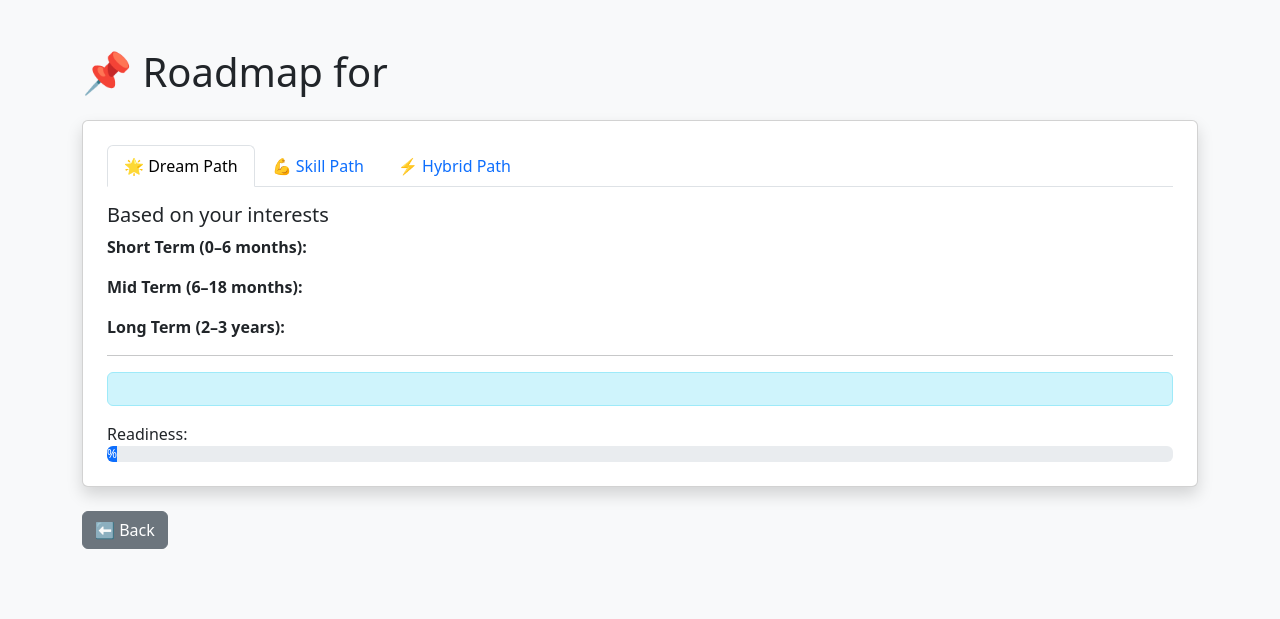
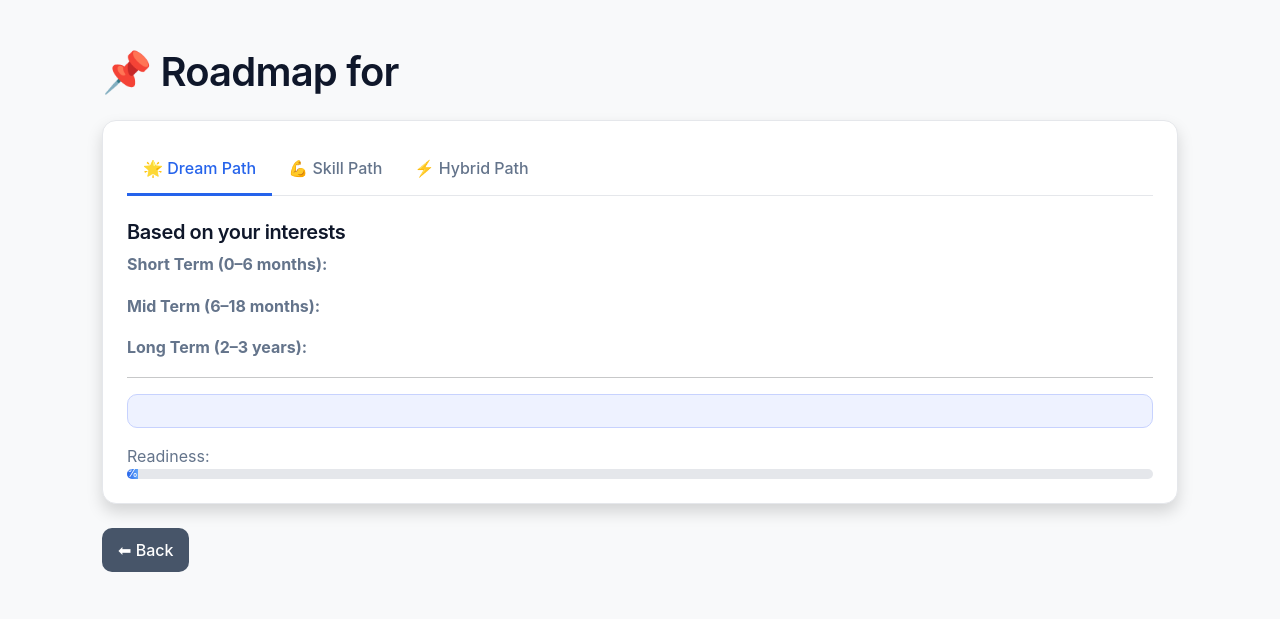
Before and after one commit to manoharportfolio/career-navigator, a Flask app: template backend/templates/roadmap.html in a window 1280 px wide. Shown: the top 619 px of the page. Run offline with Flask 3, Linux system fonts and the light colour scheme; the template is opened without the code that fills it, so the values that code supplies are empty.

Commit message:
style sheet updated

```diff
--- a/backend/static/style.css
+++ b/backend/static/style.css
@@ -0,0 +1,233 @@
+/* =========================
+   Global Reset & Variables
+   ========================= */
+:root {
+  --primary: #2563eb;       /* Calm blue, not loud */
+  --primary-soft: #e0e7ff;
+  --bg: #f8fafc;
+  --card-bg: #ffffff;
+  --text-main: #0f172a;
+  --text-muted: #64748b;
+  --border-soft: #e5e7eb;
+  --radius: 14px;
+  --shadow-soft: 0 10px 25px rgba(0, 0, 0, 0.06);
+}
+
+body {
+  background: var(--bg);
+  color: var(--text-main);
+  font-family: "Inter", system-ui, -apple-system, BlinkMacSystemFont,
+    "Segoe UI", Roboto, Helvetica, Arial, sans-serif;
+  line-height: 1.6;
+}
+
+/* =========================
+   Headings & Text
+   ========================= */
+h1, h2, h3, h4, h5 {
+  font-weight: 600;
+  letter-spacing: -0.02em;
+}
+
+p, li, label {
+  color: var(--text-muted);
+}
+
+.lead {
+  font-size: 1.05rem;
+}
+
+/* =========================
+   Containers
+   ========================= */
+.container {
+  max-width: 1100px;
+}
+
+/* =========================
+   Cards (core visual identity)
+   ========================= */
+.card {
+  background: var(--card-bg);
+  border-radius: var(--radius);
+  border: 1px solid var(--border-soft);
+  box-shadow: var(--shadow-soft);
+}
+
+.card-body {
+  padding: 1.4rem;
+}
+
+.card-title {
+  color: var(--text-main);
+  font-weight: 600;
+}
+
+/* Hover lift for results cards */
+.results-card,
+.col-md-4 .card {
+  transition: transform 0.25s ease, box-shadow 0.25s ease;
+}
+
+.col-md-4 .card:hover {
+  transform: translateY(-6px);
+  box-shadow: 0 18px 35px rgba(0, 0, 0, 0.08);
+}
+
+/* =========================
+   Forms (index page focus)
+   ========================= */
+.form-label {
+  color: var(--text-main);
+  font-weight: 500;
+}
+
+.form-control,
+.form-select {
+  border-radius: 10px;
+  border: 1px solid var(--border-soft);
+  padding: 0.65rem 0.75rem;
+}
+
+.form-control:focus,
+.form-select:focus {
+  border-color: var(--primary);
+  box-shadow: 0 0 0 3px var(--primary-soft);
+}
+
+/* =========================
+   Buttons
+   ========================= */
+.btn {
+  border-radius: 10px;
+  font-weight: 500;
+  padding: 0.6rem 1rem;
+}
+
+.btn-primary {
+  background: var(--primary);
+  border: none;
+}
+
+.btn-primary:hover {
+  background: #1e4ed8;
+}
+
+.btn-outline-primary {
+  border-color: var(--primary);
+  color: var(--primary);
+}
+
+.btn-outline-primary:hover {
+  background: var(--primary);
+  color: #fff;
+}
+
+.btn-secondary {
+  background: #475569;
+  border: none;
+}
+
+.btn-secondary:hover {
+  background: #334155;
+}
+
+/* =========================
+   Results Page Grid
+   ========================= */
+.row {
+  row-gap: 1.5rem;
+}
+
+/* =========================
+   Roadmap Page
+   ========================= */
+.nav-tabs {
+  border-bottom: 1px solid var(--border-soft);
+}
+
+.nav-tabs .nav-link {
+  border: none;
+  color: var(--text-muted);
+  font-weight: 500;
+  padding: 0.7rem 1rem;
+}
+
+.nav-tabs .nav-link.active {
+  color: var(--primary);
+  border-bottom: 3px solid var(--primary);
+  background: transparent;
+}
+
+.tab-content h5 {
+  margin-top: 0.5rem;
+  color: var(--text-main);
+}
+
+.tab-content ul {
+  padding-left: 1.2rem;
+}
+
+.tab-content li {
+  margin-bottom: 0.35rem;
+}
+
+/* =========================
+   Alerts
+   ========================= */
+.alert-info {
+  background: #eef2ff;
+  border: 1px solid #c7d2fe;
+  color: #3730a3;
+  border-radius: 10px;
+}
+
+/* =========================
+   Progress Bars
+   ========================= */
+.progress {
+  height: 10px;
+  border-radius: 999px;
+  background: #e5e7eb;
+  overflow: hidden;
+}
+
+.progress-bar {
+  background: linear-gradient(90deg, var(--primary), #60a5fa);
+  font-size: 0.7rem;
+}
+
+/* =========================
+   Links
+   ========================= */
+a {
+  text-decoration: none;
+}
+
+a:hover {
+  text-decoration: underline;
+}
+
+/* =========================
+   Utility Tweaks
+   ========================= */
+.vh-100 {
+  min-height: 100vh;
+}
+
+.text-muted {
+  color: var(--text-muted) !important;
+}
+
+/* =========================
+   Mobile polish
+   ========================= */
+@media (max-width: 576px) {
+  h1 {
+    font-size: 1.5rem;
+  }
+
+  .card-body {
+    padding: 1.1rem;
+  }
+}
--- a/backend/templates/404.html
+++ b/backend/templates/404.html
@@ -4,7 +4,7 @@
     <meta charset="utf-8">
     <meta name="viewport" content="width=device-width, initial-scale=1">
     <title>Page Not Found</title>
-
+   <link href="/backend/static/style.css" rel="stylesheet">
     <style media="screen">
       body { background: #ECEFF1; color: rgba(0,0,0,0.87); font-family: Roboto, Helvetica, Arial, sans-serif; margin: 0; padding: 0; }
       #message { background: white; max-width: 360px; margin: 100px auto 16px; padding: 32px 24px 16px; border-radius: 3px; }
--- a/backend/templates/index.html
+++ b/backend/templates/index.html
@@ -5,7 +5,8 @@
     <meta name="viewport" content="width=device-width, initial-scale=1.0">
     <title>Career Navigator 🚀</title>
     <link href="https://cdn.jsdelivr.net/npm/bootstrap@5.3.2/dist/css/bootstrap.min.css" rel="stylesheet">
-    <style>
+      <link href="/backend/static/style.css" rel="stylesheet">
+   <style>
         body { background-color: #f8f9fa; }
         .card { border: none; }
     </style>
--- a/backend/templates/results.html
+++ b/backend/templates/results.html
@@ -3,7 +3,8 @@
 <head>
     <meta charset="UTF-8">
     <title>Career Suggestions</title>
-    <link href="https://cdn.jsdelivr.net/npm/bootstrap@5.3.2/dist/css/bootstrap.min.css" rel="stylesheet">
+   <link href="/backend/static/style.css" rel="stylesheet">
+    <!-- <link href="https://cdn.jsdelivr.net/npm/bootstrap@5.3.2/dist/css/bootstrap.min.css" rel="stylesheet"> -->
 </head>
 <body class="bg-light">
     <div class="container py-5">
--- a/backend/templates/roadmap.html
+++ b/backend/templates/roadmap.html
@@ -5,6 +5,7 @@
     <title>{{ career }} Roadmap</title>
     <link href="https://cdn.jsdelivr.net/npm/bootstrap@5.3.2/dist/css/bootstrap.min.css" rel="stylesheet">
     <script src="https://cdn.jsdelivr.net/npm/bootstrap@5.3.2/dist/js/bootstrap.bundle.min.js"></script>
+       <link href="/backend/static/style.css" rel="stylesheet">
 </head>
 <body class="bg-light">
     <div class="container py-5">
```
